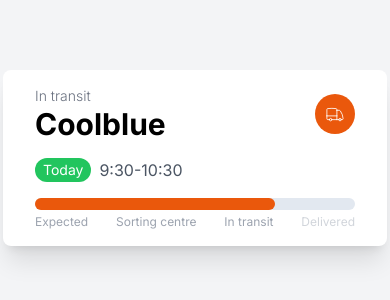
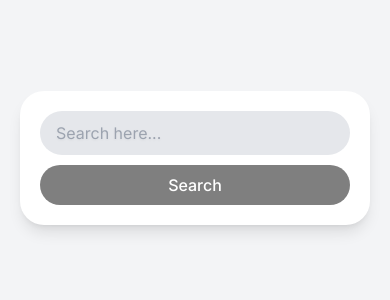
Before and after one commit to josh3021/carrot-market-reloaded, a Next.js app: page / in a window 390 px wide. Shown: the part 264-564 px from the top of the page. Built offline with nearby package versions, Linux system fonts and the light colour scheme.

Commit message:
3.5. Responsive Modifieres

```diff
--- a/app/page.tsx
+++ b/app/page.tsx
@@ -1,47 +1,15 @@
 export default function Home() {
   return (
-    <main className="h-screen flex items-center justify-center bg-gray-100 dark:bg-gray-800">
-      <div className="w-96 h-44 bg-white rounded-lg shadow-xl px-8 py-auto flex flex-col justify-evenly dark:bg-gray-600 max-w-screen-md">
-        <div className="flex w-full justify-between items-center">
-          <div className="flex flex-col">
-            <span className="text-gray-500 text-sm font-light dark:text-gray-300">
-              In transit
-            </span>
-            <h1 className="text-3xl font-bold dark:text-white">Coolblue</h1>
-          </div>
-          <div className="bg-orange-600 rounded-full w-10 h-10 flex flex-col justify-center items-center text-white">
-            <svg
-              xmlns="http://www.w3.org/2000/svg"
-              fill="none"
-              viewBox="0 0 24 24"
-              strokeWidth="1"
-              stroke="currentColor"
-              className="w-5 h-5"
-            >
-              <path
-                strokeLinecap="round"
-                strokeLinejoin="round"
-                d="M8.25 18.75a1.5 1.5 0 0 1-3 0m3 0a1.5 1.5 0 0 0-3 0m3 0h6m-9 0H3.375a1.125 1.125 0 0 1-1.125-1.125V14.25m17.25 4.5a1.5 1.5 0 0 1-3 0m3 0a1.5 1.5 0 0 0-3 0m3 0h1.125c.621 0 1.129-.504 1.09-1.124a17.902 17.902 0 0 0-3.213-9.193 2.056 2.056 0 0 0-1.58-.86H14.25M16.5 18.75h-2.25m0-11.177v-.958c0-.568-.422-1.048-.987-1.106a48.554 48.554 0 0 0-10.026 0 1.106 1.106 0 0 0-.987 1.106v7.635m12-6.677v6.677m0 4.5v-4.5m0 0h-12"
-              />
-            </svg>
-          </div>
-        </div>
-        <div className="flex items-center space-x-2">
-          <span className="bg-green-500 text-white px-2 py-0.5 font-normal rounded-full text-sm cursor-pointer hover:bg-green-600 active:bg-green-700 hover:scale-110 transition-all">
-            Today
-          </span>
-          <span className="text-gray-600 dark:text-gray-300">9:30-10:30</span>
-        </div>
-        <div className="relative">
-          <div className="w-full bg-slate-200 rounded-full h-3 absolute" />
-          <div className="w-3/4 bg-orange-600 rounded-full h-3 absolute" />
-        </div>
-        <div className="flex justify-between text-gray-400 text-xs dark:text-gray-200">
-          <span>Expected</span>
-          <span>Sorting centre</span>
-          <span>In transit</span>
-          <span className="dark:text-gray-400 text-gray-300">Delivered</span>
-        </div>
+    <main className="h-screen flex items-center justify-center bg-gray-100 p-5">
+      <div className="bg-white shadow-lg p-5 rounded-3xl w-full max-w-screen-sm flex flex-col gap-2.5">
+        <input
+          type="text"
+          className="w-full rounded-full py-2.5 bg-gray-200 px-4 outline-none ring ring-transparent focus:ring-orange-500 focus:ring-offset-2 transition-shadow duration-150 placeholder:drop-shadow-sm"
+          placeholder="Search here..."
+        />
+        <button className="bg-black bg-opacity-50 focus:bg-opacity-100 text-white font-medium py-2 rounded-full active:scale-95 focus:scale-95 outline-none transition-transform">
+          Search
+        </button>
       </div>
     </main>
   );
```
